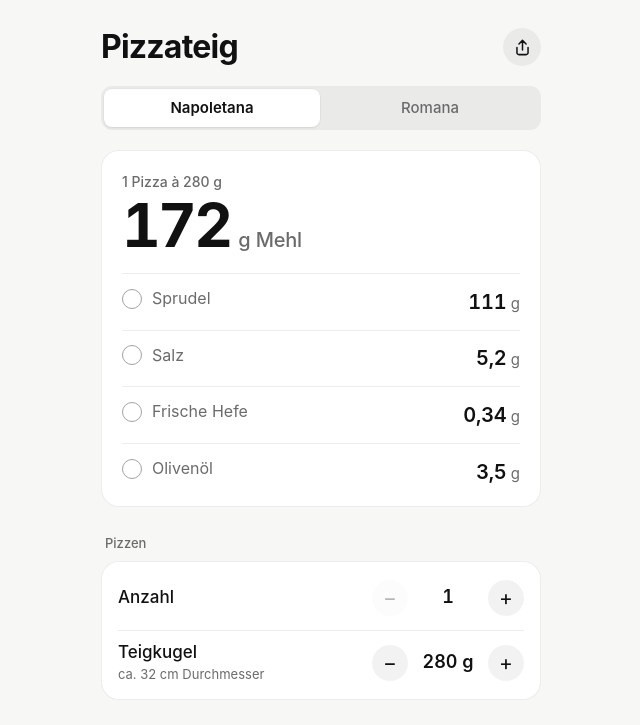
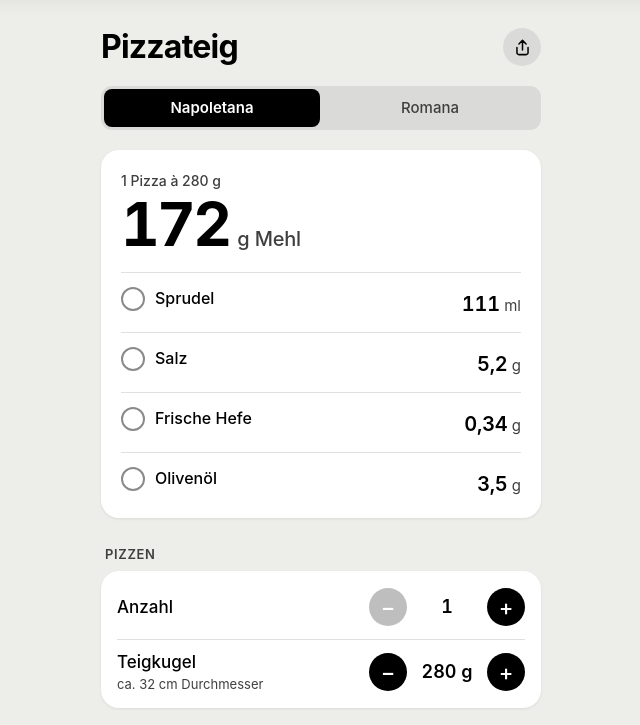
Before and after one commit to vzz2mvkkb8-afk/Pizza, a website: page public/index.html in a window 1280 px wide. Both pictures are taken after a click on the button "Rezept teilen". Shown: the top 725 px of the page, without its empty margins (319-959 px from the left). Drawn offline with Linux system fonts and the light colour scheme.

Commit message:
Sprudel in ml, mehr Kontrast, Mengenleiste beim Scrollen
Co-Authored-By: Claude Opus 5.5 <noreply@anthropic.com>
Claude-Session: https://claude.ai/code/session_013CJtT2kSuiZa9uZ8ZbgRaB

```diff
--- a/public/app.js
+++ b/public/app.js
@@ -105,7 +105,7 @@
       subtitle(),
       '',
       'Mehl: ' + r.mehl + ' g',
-      'Sprudel: ' + r.wasser + ' g',
+      'Sprudel: ' + r.wasser + ' ml',
       'Salz: ' + de(r.salz) + ' g',
       (state.yeast === 0.002 ? 'Frische Hefe' : 'Trockenhefe') + ': ' + de(r.hefe) + ' g',
     ];
@@ -195,7 +195,7 @@
     if (r.oel !== null) setVal('vOel', de(r.oel));
 
     // Minibar
-    var mb = [['Mehl', r.mehl + ' g', true], ['Sprudel', r.wasser + ' g'], ['Salz', de(r.salz) + ' g'], ['Hefe', de(r.hefe) + ' g']];
+    var mb = [['Mehl', r.mehl + ' g', true], ['Sprudel', r.wasser + ' ml'], ['Salz', de(r.salz) + ' g'], ['Hefe', de(r.hefe) + ' g']];
     if (r.oel !== null) mb.push(['Öl', de(r.oel) + ' g']);
     $('#minibarItems').innerHTML = mb.map(function (m) {
       return '<div class="mb-item' + (m[2] ? ' main' : '') + '"><span>' + m[0] + '</span><b>' + m[1] + '</b></div>';
@@ -211,12 +211,19 @@
   }
 
   // Minibar ein-/ausblenden
-  if ('IntersectionObserver' in window) {
-    new IntersectionObserver(function (entries) {
-      var show = !entries[0].isIntersecting && entries[0].boundingClientRect.top < 0;
+  // Sobald die grosse Mehl-Zahl aus dem Bild scrollt, stehen alle Angaben oben nebeneinander
+  var mbShown = false;
+  function checkMinibar() {
+    var show = $('.hero').getBoundingClientRect().bottom < 60;
+    if (show !== mbShown) {
+      mbShown = show;
       $('#minibar').classList.toggle('show', show);
-    }, { threshold: 0 }).observe($('#result'));
+      $('#minibar').setAttribute('aria-hidden', String(!show));
+    }
   }
+  window.addEventListener('scroll', checkMinibar, { passive: true });
+  window.addEventListener('resize', checkMinibar);
+  checkMinibar();
 
   render();
 
--- a/public/index.html
+++ b/public/index.html
@@ -5,8 +5,8 @@
   <meta name="viewport" content="width=device-width, initial-scale=1, viewport-fit=cover" />
   <title>Pizzateig</title>
   <meta name="description" content="Pizzateig-Rechner für Napoletana und Romana in Teglia." />
-  <meta name="theme-color" content="#F7F7F5" media="(prefers-color-scheme: light)" />
-  <meta name="theme-color" content="#0E0E0E" media="(prefers-color-scheme: dark)" />
+  <meta name="theme-color" content="#EDEDEA" media="(prefers-color-scheme: light)" />
+  <meta name="theme-color" content="#000000" media="(prefers-color-scheme: dark)" />
   <meta name="apple-mobile-web-app-capable" content="yes" />
   <meta name="mobile-web-app-capable" content="yes" />
   <meta name="apple-mobile-web-app-status-bar-style" content="default" />
@@ -44,7 +44,7 @@
         <span class="hero-value"><span id="vMehl">0</span><small>g Mehl</small></span>
       </div>
       <ul class="ingredients" id="ingredients">
-        <li data-ing="wasser"><span class="ing-name">Sprudel</span><span class="ing-val"><b id="vWasser">0</b> g</span></li>
+        <li data-ing="wasser"><span class="ing-name">Sprudel</span><span class="ing-val"><b id="vWasser">0</b> ml</span></li>
         <li data-ing="salz"><span class="ing-name">Salz</span><span class="ing-val"><b id="vSalz">0</b> g</span></li>
         <li data-ing="hefe"><span class="ing-name" id="hefeName">Frische Hefe</span><span class="ing-val"><b id="vHefe">0</b> g</span></li>
         <li data-ing="oel" id="oelRow"><span class="ing-name">Olivenöl</span><span class="ing-val"><b id="vOel">0</b> g</span></li>
--- a/public/styles.css
+++ b/public/styles.css
@@ -1,12 +1,12 @@
 :root {
-  --bg: #F7F7F5;
+  --bg: #EDEDEA;
   --card: #FFFFFF;
-  --ink: #111111;
-  --ink-2: #6B6B6B;
-  --ink-3: #A3A3A3;
-  --line: rgba(0, 0, 0, 0.07);
-  --fill: rgba(0, 0, 0, 0.05);
-  --accent: #E4472C;
+  --ink: #000000;
+  --ink-2: #3F3F3F;
+  --ink-3: #8A8A8A;
+  --line: rgba(0, 0, 0, 0.12);
+  --fill: rgba(0, 0, 0, 0.08);
+  --accent: #D93A1F;
   --radius: 18px;
   --safe-top: env(safe-area-inset-top, 0px);
   --safe-bottom: env(safe-area-inset-bottom, 0px);
@@ -15,13 +15,13 @@
 
 @media (prefers-color-scheme: dark) {
   :root {
-    --bg: #0E0E0E;
-    --card: #1A1A1A;
-    --ink: #F4F4F4;
-    --ink-2: #9A9A9A;
-    --ink-3: #5E5E5E;
-    --line: rgba(255, 255, 255, 0.08);
-    --fill: rgba(255, 255, 255, 0.07);
+    --bg: #000000;
+    --card: #1C1C1E;
+    --ink: #FFFFFF;
+    --ink-2: #C7C7CC;
+    --ink-3: #7C7C80;
+    --line: rgba(255, 255, 255, 0.14);
+    --fill: rgba(255, 255, 255, 0.12);
     --accent: #FF5A3C;
   }
 }
@@ -71,13 +71,14 @@ h1 { margin: 0; font-size: 32px; line-height: 1.1; font-weight: 700; letter-spac
   white-space: nowrap;
 }
 .segmented button em { font-style: normal; font-size: 13px; color: var(--ink-3); }
-.segmented button.on { background: var(--card); color: var(--ink); font-weight: 600; box-shadow: 0 1px 2px rgba(0,0,0,.08), 0 0 0 .5px rgba(0,0,0,.04); }
-@media (prefers-color-scheme: dark) { .segmented button.on { background: #333; box-shadow: none; } }
+.segmented button.on { background: var(--ink); color: var(--card); font-weight: 600; }
+.segmented button.on em { color: var(--card); opacity: .7; }
+
 .segmented.big { margin-bottom: 20px; }
 .segmented.big button { height: 38px; }
 
 /* Ergebnis */
-.result { background: var(--card); border-radius: var(--radius); padding: 22px 20px 6px; border: 1px solid var(--line); }
+.result { background: var(--card); border-radius: var(--radius); padding: 22px 20px 6px; box-shadow: 0 1px 3px rgba(0,0,0,.08); }
 .hero { display: flex; flex-direction: column; gap: 2px; padding-bottom: 16px; cursor: pointer; user-select: none; }
 .result-sub { font-size: 14px; color: var(--ink-2); font-weight: 500; }
 .hero-value { font-size: 60px; font-weight: 700; letter-spacing: -0.045em; line-height: 1.05; font-variant-numeric: tabular-nums; transition: opacity .2s; }
@@ -91,9 +92,9 @@ h1 { margin: 0; font-size: 32px; line-height: 1.1; font-weight: 700; letter-spac
   cursor: pointer; user-select: none; transition: opacity .2s;
 }
 .ingredients li[hidden] { display: none; }
-.ing-name { color: var(--ink-2); font-size: 16px; display: flex; align-items: center; gap: 10px; }
+.ing-name { color: var(--ink); font-size: 16px; font-weight: 500; display: flex; align-items: center; gap: 10px; }
 .ing-name::before {
-  content: ""; width: 18px; height: 18px; border-radius: 50%; border: 1.5px solid var(--ink-3); flex: none;
+  content: ""; width: 20px; height: 20px; border-radius: 50%; border: 2px solid var(--ink-3); flex: none;
   transition: background .2s, border-color .2s;
 }
 .ing-val { font-size: 15px; color: var(--ink-2); }
@@ -111,8 +112,8 @@ h1 { margin: 0; font-size: 32px; line-height: 1.1; font-weight: 700; letter-spac
 /* Gruppen */
 .group { margin-top: 28px; }
 .group[hidden] { display: none; }
-.group h2 { margin: 0 4px 8px; font-size: 13px; font-weight: 500; color: var(--ink-2); }
-.card { background: var(--card); border-radius: var(--radius); padding: 4px 16px; border: 1px solid var(--line); }
+.group h2 { margin: 0 4px 8px; font-size: 13px; font-weight: 600; color: var(--ink-2); text-transform: uppercase; letter-spacing: .05em; }
+.card { background: var(--card); border-radius: var(--radius); padding: 4px 16px; box-shadow: 0 1px 3px rgba(0,0,0,.08); }
 .row { display: flex; align-items: center; justify-content: space-between; gap: 12px; min-height: 64px; padding: 10px 0; }
 .row.stack { flex-direction: column; align-items: stretch; gap: 10px; padding: 14px 0; }
 .row-label { font-weight: 500; display: flex; flex-direction: column; }
@@ -122,12 +123,12 @@ h1 { margin: 0; font-size: 32px; line-height: 1.1; font-weight: 700; letter-spac
 /* Stepper */
 .stepper { display: flex; align-items: center; gap: 2px; }
 .step {
-  width: 36px; height: 36px; border-radius: 50%; font-size: 21px; font-weight: 400; line-height: 1;
-  background: var(--fill); color: var(--ink); display: grid; place-items: center;
+  width: 38px; height: 38px; border-radius: 50%; font-size: 22px; font-weight: 500; line-height: 1;
+  background: var(--ink); color: var(--card); display: grid; place-items: center;
   transition: transform .1s, opacity .15s;
 }
 .step:active { transform: scale(.9); opacity: .6; }
-.step:disabled { opacity: .3; }
+.step:disabled { opacity: .25; }
 .step-val {
   width: 76px; border: 0; background: transparent; text-align: center; color: var(--ink);
   font: inherit; font-size: 18px; font-weight: 600; font-variant-numeric: tabular-nums; outline: none;
@@ -159,16 +160,18 @@ h1 { margin: 0; font-size: 32px; line-height: 1.1; font-weight: 700; letter-spac
 .minibar {
   position: fixed; left: 0; right: 0; top: 0; z-index: 10;
   padding: calc(var(--safe-top) + 10px) 20px 10px;
-  background: color-mix(in srgb, var(--bg) 80%, transparent);
+  background: var(--card);
   -webkit-backdrop-filter: saturate(180%) blur(20px); backdrop-filter: saturate(180%) blur(20px);
-  border-bottom: 1px solid var(--line);
+  box-shadow: 0 1px 0 var(--line), 0 6px 20px rgba(0,0,0,.08);
   transform: translateY(-110%); transition: transform .25s ease;
 }
 .minibar.show { transform: none; }
-.minibar-inner { max-width: 480px; margin: 0 auto; display: flex; justify-content: space-between; gap: 6px; }
+.minibar-inner { max-width: 480px; margin: 0 auto; display: flex; justify-content: space-between; gap: 4px; }
+.mb-item + .mb-item { border-left: 1px solid var(--line); }
 .mb-item { display: flex; flex-direction: column; align-items: center; flex: 1; min-width: 0; }
-.mb-item span { font-size: 11px; color: var(--ink-2); }
-.mb-item b { font-size: 15px; font-weight: 600; font-variant-numeric: tabular-nums; white-space: nowrap; }
+.mb-item span { font-size: 11px; font-weight: 600; color: var(--ink-2); text-transform: uppercase; letter-spacing: .03em; }
+.mb-item.main b { color: var(--accent); }
+.mb-item b { font-size: 16px; font-weight: 700; font-variant-numeric: tabular-nums; white-space: nowrap; }
 
 /* Toast */
 .toast {
--- a/public/sw.js
+++ b/public/sw.js
@@ -1,4 +1,4 @@
-const CACHE = 'pizzateig-v3';
+const CACHE = 'pizzateig-v4';
 const ASSETS = ['./', 'index.html', 'styles.css', 'app.js', 'calc.js', 'manifest.webmanifest', 'icons/icon.svg', 'icons/apple-touch-icon.png'];
 self.addEventListener('install', (e) => { e.waitUntil(caches.open(CACHE).then((c) => c.addAll(ASSETS))); self.skipWaiting(); });
 self.addEventListener('activate', (e) => {
```
Also changed, not shown: public/manifest.webmanifest.
